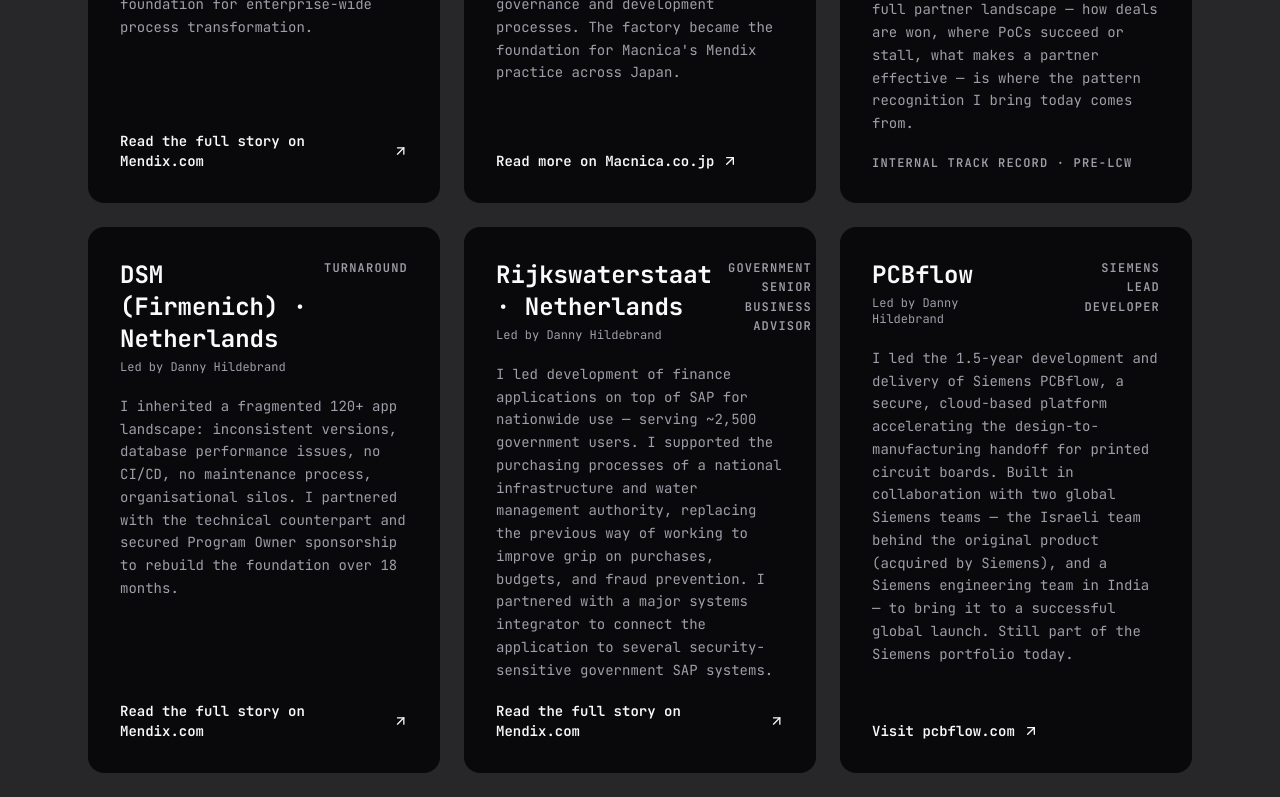
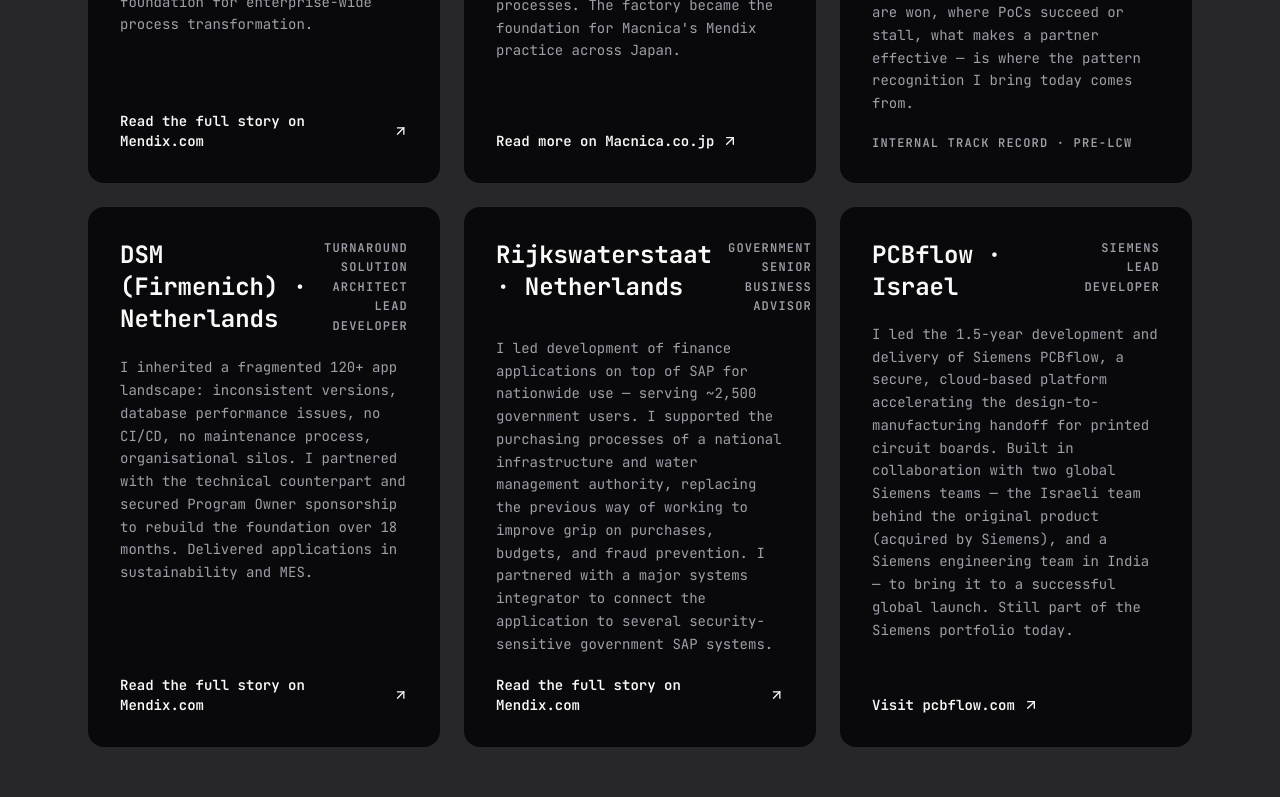
Before and after one commit to lowcodeworks-dev/lcw-website, a Next.js app: page /en in a window 1280 px wide. Shown: the part 2479-3276 px from the top of the page. Built offline with nearby package versions, Linux system fonts and the light colour scheme.

Commit message:
copy: add DSM role/sustainability note, drop solo Led-by credit, add PCBflow Israel

```diff
--- a/components/sections/social-proof.tsx
+++ b/components/sections/social-proof.tsx
@@ -60,12 +60,12 @@
   const statLabels = [t('stat1_label'), t('stat2_label'), t('stat3_label'), t('stat4_label')]
 
   const cases = [
-    { company: t('case1_company'), led: t('case1_led'), tag: t('case1_tag'), desc: t('case1_desc'), cta: t('case1_cta'), href: CASE_HREFS[0], badge: null },
-    { company: t('case2_company'), led: t('case2_led'), tag: t('case2_tag'), desc: t('case2_desc'), cta: t('case2_cta'), href: CASE_HREFS[1], badge: null },
-    { company: t('case3_company'), led: t('case3_led'), tag: t('case3_tag'), desc: t('case3_desc'), cta: null,           href: CASE_HREFS[2], badge: t('case3_badge') },
-    { company: t('case4_company'), led: t('case4_led'), tag: t('case4_tag'), desc: t('case4_desc'), cta: t('case4_cta'), href: CASE_HREFS[3], badge: null },
-    { company: t('case5_company'), led: t('case5_led'), tag: t('case5_tag'), desc: t('case5_desc'), cta: t('case5_cta'), href: CASE_HREFS[4], badge: null },
-    { company: t('case6_company'), led: t('case6_led'), tag: t('case6_tag'), desc: t('case6_desc'), cta: t('case6_cta'), href: CASE_HREFS[5], badge: null },
+    { company: t('case1_company'), tag: t('case1_tag'), desc: t('case1_desc'), cta: t('case1_cta'), href: CASE_HREFS[0], badge: null },
+    { company: t('case2_company'), tag: t('case2_tag'), desc: t('case2_desc'), cta: t('case2_cta'), href: CASE_HREFS[1], badge: null },
+    { company: t('case3_company'), tag: t('case3_tag'), desc: t('case3_desc'), cta: null,           href: CASE_HREFS[2], badge: t('case3_badge') },
+    { company: t('case4_company'), tag: t('case4_tag'), desc: t('case4_desc'), cta: t('case4_cta'), href: CASE_HREFS[3], badge: null },
+    { company: t('case5_company'), tag: t('case5_tag'), desc: t('case5_desc'), cta: t('case5_cta'), href: CASE_HREFS[4], badge: null },
+    { company: t('case6_company'), tag: t('case6_tag'), desc: t('case6_desc'), cta: t('case6_cta'), href: CASE_HREFS[5], badge: null },
   ]
 
   return (
@@ -128,7 +128,6 @@
               <div className="flex items-start justify-between gap-4">
                 <div>
                   <h3 className="text-2xl font-bold text-foreground">{c.company}</h3>
-                  <p className="text-xs text-muted-foreground mt-1">{t('led_by')} {c.led}</p>
                 </div>
                 <span className="text-xs font-semibold uppercase tracking-widest text-muted-foreground text-right leading-relaxed">
                   {c.tag.split(' · ').map((tag, idx) => (
--- a/messages/en.json
+++ b/messages/en.json
@@ -130,34 +130,27 @@
     "stat2_label": "Partners enabled",
     "stat3_label": "PoC wins vs. Outsystems & PowerApps",
     "stat4_label": "CoE setups across APAC",
-    "led_by": "Led by",
     "case1_company": "USI Global · Taiwan",
-    "case1_led": "Danny Hildebrand",
     "case1_tag": "Digital Transformation · CoE Setup · App Development",
     "case1_desc": "USI Global is a Taiwanese electronics manufacturer with 22,000 employees across 30 production sites. I led the Mendix CoE setup and digital transformation — consolidating 10 fragmented legacy systems into a single platform covering 70+ approval workflows. Result: 30% faster development and a unified foundation for enterprise-wide process transformation.",
     "case1_cta": "Read the full story on Mendix.com",
     "case2_company": "Macnica · Japan",
-    "case2_led": "Danny Hildebrand",
     "case2_tag": "CoE Setup · DX Factory · Partner Enablement",
     "case2_desc": "Macnica is Japan's leading Mendix partner and one of the country's largest IT distributors. We set up the Macnica DX Factory — a Mendix CoE enabling both internal application development and customer-facing projects. As tech lead, I coached the development teams, embedded Agile ways of working, and set up the technical governance and development processes. The factory became the foundation for Macnica's Mendix practice across Japan.",
     "case2_cta": "Read more on Macnica.co.jp",
     "case3_company": "Mendix Ecosystem · APAC & Europe",
-    "case3_led": "Danny Hildebrand",
     "case3_tag": "Partner Enablement · PoC · Presales",
     "case3_desc": "Before founding LCW, I worked inside Mendix and Siemens — enabling 8+ partners across APAC and Europe, and helping close deals through strong presales and PoC cycles. Supported Siemens presales engagements and presented at Mendix community events.\n\nThat front-line view across the full partner landscape — how deals are won, where PoCs succeed or stall, what makes a partner effective — is where the pattern recognition I bring today comes from.",
     "case3_badge": "Internal track record · Pre-LCW",
     "case4_company": "DSM (Firmenich) · Netherlands",
-    "case4_led": "Danny Hildebrand",
-    "case4_tag": "Turnaround",
-    "case4_desc": "I inherited a fragmented 120+ app landscape: inconsistent versions, database performance issues, no CI/CD, no maintenance process, organisational silos. I partnered with the technical counterpart and secured Program Owner sponsorship to rebuild the foundation over 18 months.",
+    "case4_tag": "Turnaround · Solution Architect · Lead Developer",
+    "case4_desc": "I inherited a fragmented 120+ app landscape: inconsistent versions, database performance issues, no CI/CD, no maintenance process, organisational silos. I partnered with the technical counterpart and secured Program Owner sponsorship to rebuild the foundation over 18 months. Delivered applications in sustainability and MES.",
     "case4_cta": "Read the full story on Mendix.com",
     "case5_company": "Rijkswaterstaat · Netherlands",
-    "case5_led": "Danny Hildebrand",
     "case5_tag": "Government · Senior Business Advisor",
     "case5_desc": "I led development of finance applications on top of SAP for nationwide use — serving ~2,500 government users. I supported the purchasing processes of a national infrastructure and water management authority, replacing the previous way of working to improve grip on purchases, budgets, and fraud prevention. I partnered with a major systems integrator to connect the application to several security-sensitive government SAP systems.",
     "case5_cta": "Read the full story on Mendix.com",
-    "case6_company": "PCBflow",
-    "case6_led": "Danny Hildebrand",
+    "case6_company": "PCBflow · Israel",
     "case6_tag": "Siemens · Lead Developer",
     "case6_desc": "I led the 1.5-year development and delivery of Siemens PCBflow, a secure, cloud-based platform accelerating the design-to-manufacturing handoff for printed circuit boards. Built in collaboration with two global Siemens teams — the Israeli team behind the original product (acquired by Siemens), and a Siemens engineering team in India — to bring it to a successful global launch. Still part of the Siemens portfolio today.",
     "case6_cta": "Visit pcbflow.com"
--- a/messages/ja.json
+++ b/messages/ja.json
@@ -130,34 +130,27 @@
     "stat2_label": "支援したパートナー数",
     "stat3_label": "OutSystems・PowerApps に対するPoC受注",
     "stat4_label": "APAC全域でのCoE構築",
-    "led_by": "担当",
     "case1_company": "USI Global · 台湾",
-    "case1_led": "Danny Hildebrand",
     "case1_tag": "デジタルトランスフォーメーション · CoE構築 · アプリ開発",
     "case1_desc": "USI Globalは30の生産拠点に22,000名の従業員を擁する台湾の電子機器メーカーです。MendixのCoE構築とデジタルトランスフォーメーションを主導し、10の分散したレガシーシステムを70以上の承認ワークフローをカバーする単一プラットフォームに統合しました。結果：開発速度30%向上と全社的なプロセス変革の統合基盤を実現。",
     "case1_cta": "Mendix.comで全文を読む",
     "case2_company": "Macnica · 日本",
-    "case2_led": "Danny Hildebrand",
     "case2_tag": "CoE構築 · DXファクトリー · パートナー支援",
     "case2_desc": "MacnicaはMendixの日本における主要パートナーであり、国内最大級のITディストリビューターの一つです。社内アプリケーション開発と顧客向けプロジェクトの双方を支援するMendix CoE「Macnica DX Factory」を構築しました。テックリードとして、私は開発チームをコーチングし、アジャイルな働き方を定着させ、技術ガバナンスと開発プロセスを整備しました。このファクトリーは日本全国でのMacnicaのMendixビジネスの基盤となりました。",
     "case2_cta": "Macnica.co.jpで詳しく読む",
     "case3_company": "Mendixエコシステム · アジア太平洋 & ヨーロッパ",
-    "case3_led": "Danny Hildebrand",
     "case3_tag": "パートナー支援 · PoC · プレセールス",
     "case3_desc": "LCW設立以前、私はMendixとSiemensの内部で活動していました — APACとヨーロッパ全域で8社以上のパートナーを支援し、力強いプレセールスとPoCサイクルを通じて成約を後押ししました。Siemensのプレセールスをサポートし、Mendixコミュニティイベントで登壇しました。\n\n取引がどう成立するか、PoCがどこで成功しどこで停滞するか、何がパートナーを効果的にするか — パートナー全体を最前線で見てきたこの経験が、今日の私のパターン認識の源泉です。",
     "case3_badge": "社内実績 · LCW設立前",
     "case4_company": "DSM (Firmenich) · オランダ",
-    "case4_led": "Danny Hildebrand",
-    "case4_tag": "ターンアラウンド",
-    "case4_desc": "120以上の分散したアプリ環境を引き継ぎました：バージョンの不整合、データベースのパフォーマンス問題、CI/CDの欠如、保守プロセスの欠如、組織間のサイロ化。技術カウンターパートと連携し、プログラムオーナーのスポンサーシップを確保して、18ヶ月かけて基盤を再構築しました。",
+    "case4_tag": "ターンアラウンド · ソリューションアーキテクト · リード開発者",
+    "case4_desc": "120以上の分散したアプリ環境を引き継ぎました：バージョンの不整合、データベースのパフォーマンス問題、CI/CDの欠如、保守プロセスの欠如、組織間のサイロ化。技術カウンターパートと連携し、プログラムオーナーのスポンサーシップを確保して、18ヶ月かけて基盤を再構築しました。サステナビリティおよびMES領域のアプリケーションを提供しました。",
     "case4_cta": "Mendix.comで全文を読む",
     "case5_company": "Rijkswaterstaat · オランダ",
-    "case5_led": "Danny Hildebrand",
     "case5_tag": "政府 · シニアビジネスアドバイザー",
     "case5_desc": "SAP上の財務アプリケーション開発を主導し、全国規模で約2,500名の政府ユーザーに提供しました。国家インフラ・水管理機関の購買プロセスを支援し、購買・予算・不正防止に関する管理を強化するため、従来の業務方式を刷新しました。大手システムインテグレーターと連携し、セキュリティが重要な複数の政府SAPシステムとアプリケーションを接続しました。",
     "case5_cta": "Mendix.comで全文を読む",
-    "case6_company": "PCBflow",
-    "case6_led": "Danny Hildebrand",
+    "case6_company": "PCBflow · イスラエル",
     "case6_tag": "シーメンス · リード開発者",
     "case6_desc": "SiemensのPCBflowの1.5年にわたる開発とデリバリーを主導しました。PCBflowは、プリント基板（PCB）の設計から製造への引き継ぎを加速する、安全なクラウドベースのプラットフォームです。元の製品を開発したイスラエルのチーム（Siemensが買収）と、インドのSiemensエンジニアリングチームという2つのグローバルSiemensチームと協力し、成功裏にグローバルローンチへと導きました。現在もSiemensのポートフォリオの一部として存続しています。",
     "case6_cta": "pcbflow.comを見る"
--- a/messages/ko.json
+++ b/messages/ko.json
@@ -130,34 +130,27 @@
     "stat2_label": "지원한 파트너 수",
     "stat3_label": "OutSystems·PowerApps 대비 PoC 수주",
     "stat4_label": "아시아태평양 CoE 구축",
-    "led_by": "담당",
     "case1_company": "USI Global · 대만",
-    "case1_led": "Danny Hildebrand",
     "case1_tag": "디지털 전환 · CoE 구축 · 앱 개발",
     "case1_desc": "USI Global은 30개 생산 거점에 22,000명의 직원을 둔 대만의 전자 제조업체입니다. 저는 멘딕스 CoE 구축과 디지털 전환을 주도했습니다 — 10개의 분산된 레거시 시스템을 70개 이상의 승인 워크플로우를 포괄하는 단일 플랫폼으로 통합했습니다. 결과: 개발 속도 30% 향상과 전사적 프로세스 혁신을 위한 통합 기반 마련.",
     "case1_cta": "Mendix.com에서 전체 사례 읽기",
     "case2_company": "Macnica · 일본",
-    "case2_led": "Danny Hildebrand",
     "case2_tag": "CoE 구축 · DX 팩토리 · 파트너 지원",
     "case2_desc": "Macnica는 일본의 대표적인 멘딕스 파트너이자 국내 최대 IT 유통사 중 하나입니다. 저희는 내부 애플리케이션 개발과 고객 대상 프로젝트를 모두 지원하는 멘딕스 CoE인 Macnica DX Factory를 구축했습니다. 테크 리드로서 저는 개발팀을 코칭하고, 애자일 업무 방식을 정착시켰으며, 기술 거버넌스와 개발 프로세스를 구축했습니다. 이 팩토리는 일본 전역에 걸친 Macnica의 멘딕스 사업의 기반이 되었습니다.",
     "case2_cta": "Macnica.co.jp에서 더 읽기",
     "case3_company": "Mendix 생태계 · 아시아태평양 & 유럽",
-    "case3_led": "Danny Hildebrand",
     "case3_tag": "파트너 지원 · PoC · 프리세일즈",
     "case3_desc": "LCW를 창립하기 전, 저는 멘딕스와 지멘스 내부에서 일했습니다 — 아시아태평양과 유럽 전역의 8개 이상 파트너를 지원하고, 강력한 프리세일즈와 PoC 사이클을 통해 거래 성사를 도왔습니다. 지멘스 프리세일즈를 지원하며, 멘딕스 커뮤니티 행사에서 발표했습니다.\n\n거래가 어떻게 성사되는지, PoC가 어디서 성공하거나 좌초되는지, 무엇이 파트너를 효과적으로 만드는지 — 전체 파트너 생태계를 최전선에서 지켜본 이 경험이 오늘날 제가 가진 패턴 인식의 원천입니다.",
     "case3_badge": "내부 실적 · LCW 창립 이전",
     "case4_company": "DSM (Firmenich) · 네덜란드",
-    "case4_led": "Danny Hildebrand",
-    "case4_tag": "턴어라운드",
-    "case4_desc": "120개 이상의 분산된 앱 환경을 물려받았습니다: 버전 불일치, 데이터베이스 성능 문제, CI/CD 부재, 유지보수 프로세스 부재, 조직 간 사일로. 기술 카운터파트와 협력하고 프로그램 오너의 스폰서십을 확보해 18개월에 걸쳐 기반을 재구축했습니다.",
+    "case4_tag": "턴어라운드 · 솔루션 아키텍트 · 리드 개발자",
+    "case4_desc": "120개 이상의 분산된 앱 환경을 물려받았습니다: 버전 불일치, 데이터베이스 성능 문제, CI/CD 부재, 유지보수 프로세스 부재, 조직 간 사일로. 기술 카운터파트와 협력하고 프로그램 오너의 스폰서십을 확보해 18개월에 걸쳐 기반을 재구축했습니다. 지속가능성(Sustainability) 및 MES 영역의 애플리케이션을 딜리버리했습니다.",
     "case4_cta": "Mendix.com에서 전체 사례 읽기",
     "case5_company": "Rijkswaterstaat · 네덜란드",
-    "case5_led": "Danny Hildebrand",
     "case5_tag": "정부 · 시니어 비즈니스 어드바이저",
     "case5_desc": "SAP 기반의 재무 애플리케이션 개발을 주도하여 전국 단위로 약 2,500명의 정부 사용자에게 제공했습니다. 국가 인프라 및 수자원 관리 기관의 구매 프로세스를 지원하며, 구매·예산·부정 방지에 대한 통제력을 높이기 위해 기존 업무 방식을 대체했습니다. 주요 시스템 통합사와 협력하여 보안이 중요한 여러 정부 SAP 시스템과 애플리케이션을 연동했습니다.",
     "case5_cta": "Mendix.com에서 전체 사례 읽기",
-    "case6_company": "PCBflow",
-    "case6_led": "Danny Hildebrand",
+    "case6_company": "PCBflow · 이스라엘",
     "case6_tag": "지멘스 · 리드 개발자",
     "case6_desc": "지멘스 PCBflow의 1.5년에 걸친 개발과 딜리버리를 주도했습니다. PCBflow는 인쇄 회로 기판(PCB)의 설계-제조 이관을 가속화하는 안전한 클라우드 기반 플랫폼입니다. 원제품을 개발한 이스라엘 팀(지멘스가 인수)과 인도의 지멘스 엔지니어링 팀, 두 글로벌 지멘스 팀과 협업하여 성공적인 글로벌 출시를 이끌었습니다. 오늘날에도 지멘스 포트폴리오의 일부로 남아 있습니다.",
     "case6_cta": "pcbflow.com 방문하기"
```
